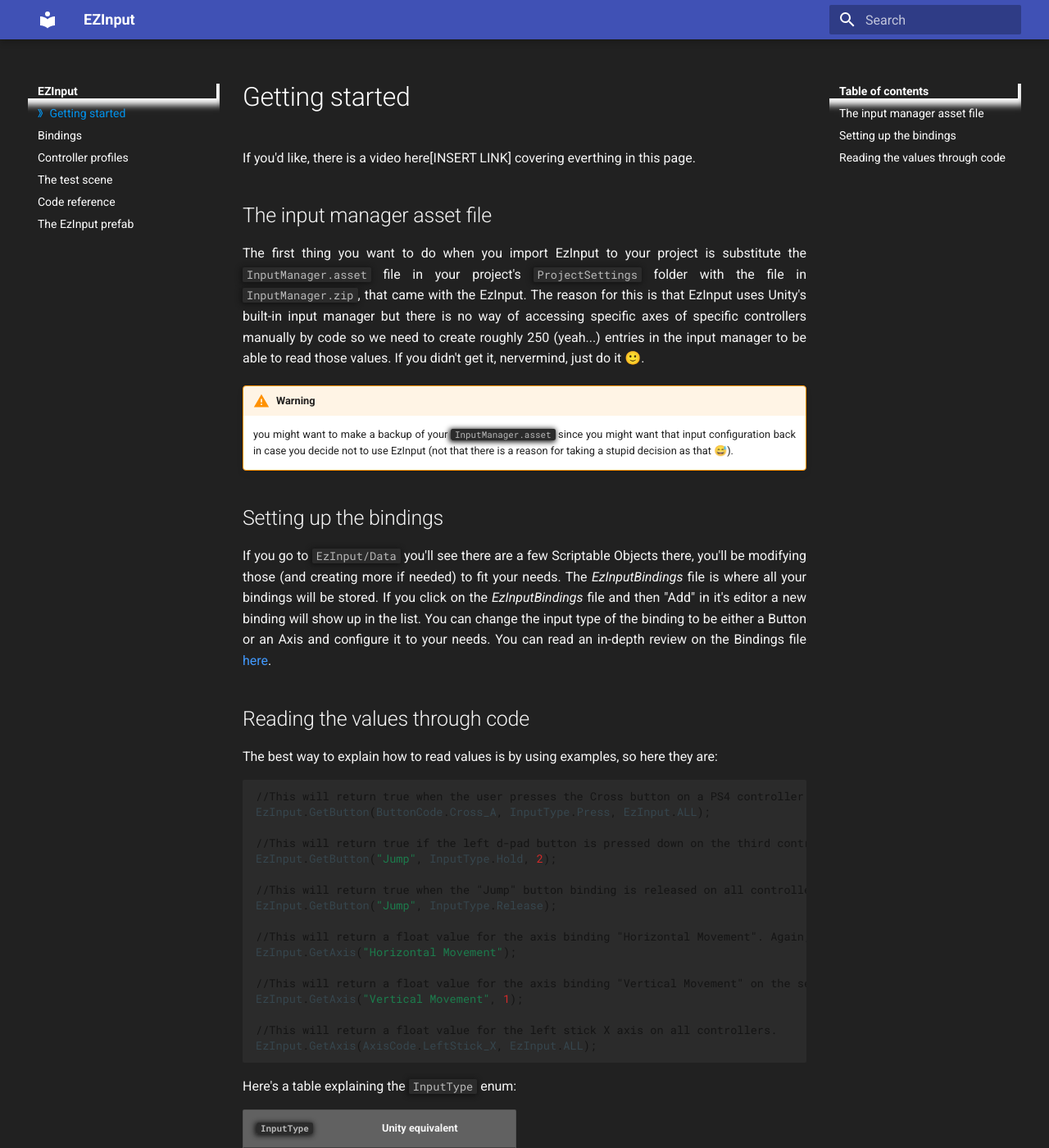
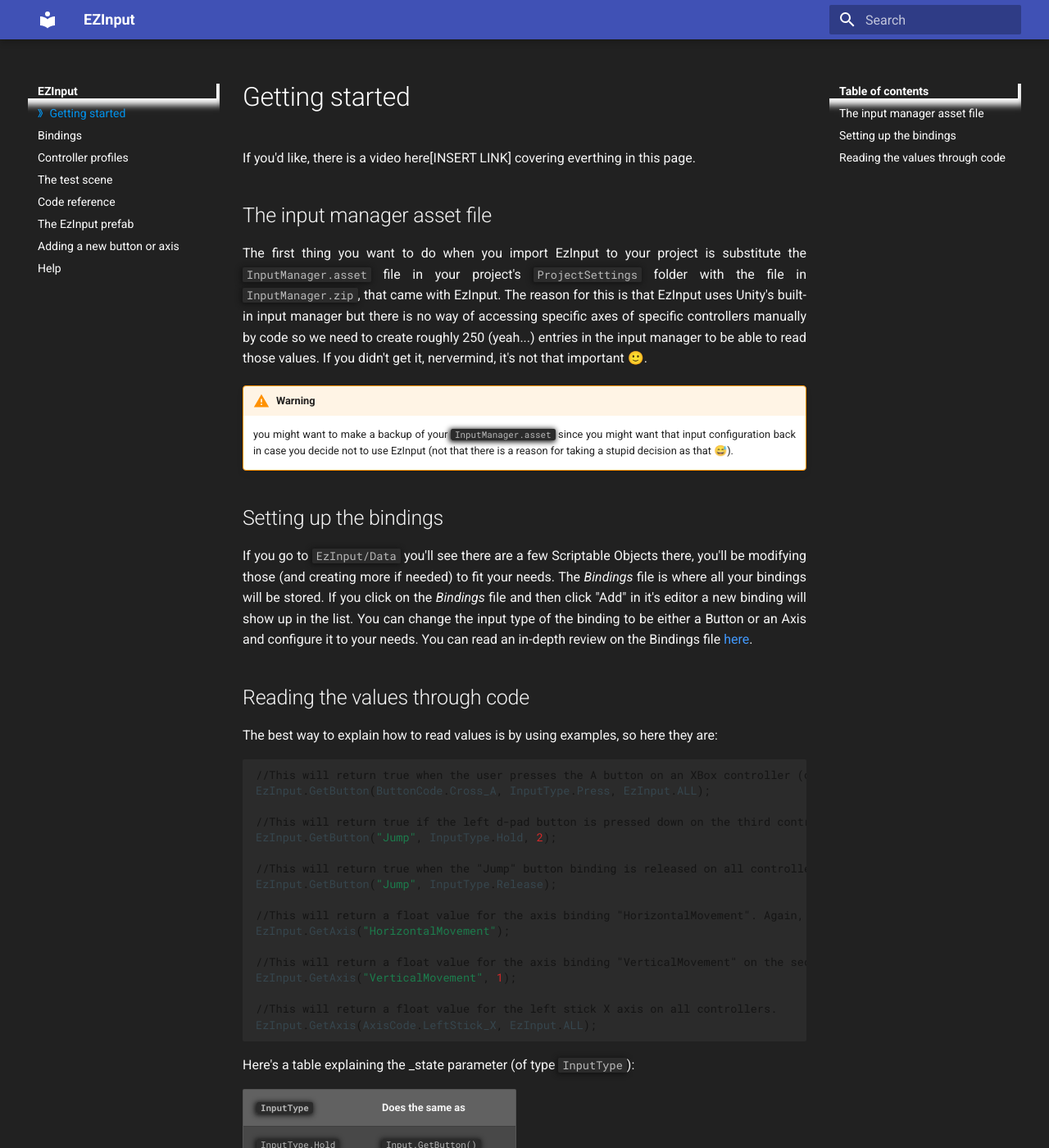
Before and after one commit to ItsaMeTuni/EzInputDocs, an MkDocs documentation site: the page built from docs/index.md, in a window 1280 px wide and 1400 px high. Shown: the whole window at 82% size. Built offline with MkDocs 1.6.1 and Material for MkDocs 9.7.7, drawn with Linux system fonts in a browser that asks for light colours; old or Windows-style settings are respelled for this version of MkDocs.

Commit message:
Help page and text improvement
Added documentation on EzInput.Restart (and stuff it's related to)
Fixed some typos
Improved some text for better understanding
Created help and adding button and axis pages

````diff
--- a/docs/index.md
+++ b/docs/index.md
@@ -4,42 +4,42 @@
 
 ## The input manager asset file
 
-The first thing you want to do when you import EzInput to your project is substitute the `InputManager.asset` file in your project's `ProjectSettings` folder with the file in `InputManager.zip`, that came with the EzInput. The reason for this is that EzInput uses Unity's built-in input manager but there is no way of accessing specific axes of specific controllers manually by code so we need to create roughly 250 (yeah...) entries in the input manager to be able to read those values. If you didn't get it, nervermind, just do it 🙂.
+The first thing you want to do when you import EzInput to your project is substitute the `InputManager.asset` file in your project's `ProjectSettings` folder with the file in `InputManager.zip`, that came with EzInput. The reason for this is that EzInput uses Unity's built-in input manager but there is no way of accessing specific axes of specific controllers manually by code so we need to create roughly 250 (yeah...) entries in the input manager to be able to read those values. If you didn't get it, nervermind, it's not that important 🙂.
 
 !!! warning
     you might want to make a backup of your `InputManager.asset` since you might want that input configuration back in case you decide not to use EzInput (not that there is a reason for taking a stupid decision as that 😅).
 
 ## Setting up the bindings
 
-If you go to `EzInput/Data` you'll see there are a few Scriptable Objects there, you'll be modifying those (and creating more if needed) to fit your needs. The _EzInputBindings_ file is where all your bindings will be stored. If you click on the _EzInputBindings_ file and then "Add" in it's editor a new binding will show up in the list. You can change the input type of the binding to be either a Button or an Axis and configure it to your needs. You can read an in-depth review on the Bindings file [here](The-bindings.md).
+If you go to `EzInput/Data` you'll see there are a few Scriptable Objects there, you'll be modifying those (and creating more if needed) to fit your needs. The _Bindings_ file is where all your bindings will be stored. If you click on the _Bindings_ file and then click "Add" in it's editor a new binding will show up in the list. You can change the input type of the binding to be either a Button or an Axis and configure it to your needs. You can read an in-depth review on the Bindings file [here](The-bindings.md).
 
 ## Reading the values through code
 
 The best way to explain how to read values is by using examples, so here they are:
 
 ```csharp
-//This will return true when the user presses the Cross button on a PS4 controller or A button on an XBox controller in any of the connected controllers
+//This will return true when the user presses the A button on an XBox controller (or the Cross button on a PS4 controller) in any of the connected controllers
 EzInput.GetButton(ButtonCode.Cross_A, InputType.Press, EzInput.ALL);
 
 //This will return true if the left d-pad button is pressed down on the third controller (controller IDs are zero-based)
 EzInput.GetButton("Jump", InputType.Hold, 2);
 
-//This will return true when the "Jump" button binding is released on all controllers. Controller ID default to EzInput.All
+//This will return true when the "Jump" button binding is released on all controllers. The _controller parameter defaults to EzInput.All
 EzInput.GetButton("Jump", InputType.Release);
 
-//This will return a float value for the axis binding "Horizontal Movement". Again, Controller ID defaults to EzInput.All
-EzInput.GetAxis("Horizontal Movement");
+//This will return a float value for the axis binding "HorizontalMovement". Again, the _controller parameter defaults to EzInput.All
+EzInput.GetAxis("HorizontalMovement");
 
-//This will return a float value for the axis binding "Vertical Movement" on the second controller.
-EzInput.GetAxis("Vertical Movement", 1);
+//This will return a float value for the axis binding "VerticalMovement" on the second controller.
+EzInput.GetAxis("VerticalMovement", 1);
 
 //This will return a float value for the left stick X axis on all controllers.
 EzInput.GetAxis(AxisCode.LeftStick_X, EzInput.ALL);
 ```
 
-Here's a table explaining the `InputType` enum:
+Here's a table explaining the _state parameter (of type `InputType`):
 
-`InputType`          | Unity equivalent
+`InputType`          | Does the same as
 :--------------------|:-------------
 `InputType.Hold`     |`Input.GetButton()`
 `InputType.Press`    |`Input.GetButtonDown()`
--- a/mkdocs.yml
+++ b/mkdocs.yml
@@ -23,3 +23,5 @@
   - The test scene: 'the-test-scene.md'
   - Code reference: 'code-reference.md'
   - The EzInput prefab: 'the-ezinput-prefab.md'
+  - Adding a new button or axis: 'adding-a-new-button-or-axis.md'
+  - Help: 'help.md'
````
Also changed, not shown: docs/Code-reference.md (+7 -0 lines), docs/adding-a-new-button-or-axis.md (added, +12 -0 lines), docs/bindings.md (+4 -4 lines), docs/help.md (added, +13 -0 lines).
